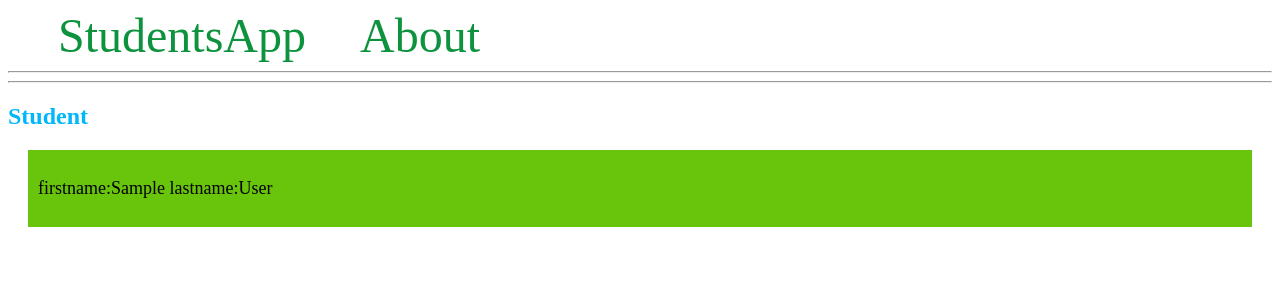
After one commit to yasirfaizahmed/web_dev, a Flask app: page /student/1/ in a window 1280 px wide. The commit adds this page. Shown: the top 300 px of the page. Run offline with Flask 3, Linux system fonts and the light colour scheme; tables that the repository leaves empty hold one stand-in row (values such as "Sample post").

Commit message:
returns rendered_templates

```diff
--- a/app.py
+++ b/app.py
@@ -1,5 +1,6 @@
 import os
-from flask import Flask, render_template, request, url_for, redirect
+import datetime
+from flask import Flask, render_template, request, url_for, redirect, make_response, url_for
 from flask_sqlalchemy import SQLAlchemy
 
 from sqlalchemy.sql import func
@@ -31,29 +32,29 @@ class Student(db.Model):
 @app.route("/")
 def index():
   # students = Student.query.all()
-  # return render_template('index.html', students=students)
-  return "Home"
+  return render_template('index.html')
+  # return "Home"
 
 
 @app.route("/students/", methods=["GET"])
 def students():
-  output = {}
+  output = []
   students = Student.query.all()
   for student in students:
-    output.update({student.id: {"firstname": student.firstname,
-                                "lastname": student.lastname,
-                                "email": student.email,
-                                "age": student.age,
-                                "created_at": student.created_at,
-                                "bio": student.bio
-                                }})
-  return output
+    output.append({"firstname": student.firstname,
+                   "lastname": student.lastname,
+                   "email": student.email,
+                   "age": student.age,
+                   "created_at": student.created_at,
+                   "bio": student.bio
+                   })
+  return render_template('students.html', all_students=output)
 
 
-@app.route("/students/<int:student_id>/", methods=["GET"])
-def student_id(student_id):
+@app.route("/student/<int:student_id>/", methods=["GET"])
+def student(student_id):
   student = Student.query.get_or_404(student_id)
-  return f"student_details: {student}"
+  return render_template('student.html', student=student)
 
 
 @app.route("/edit-student/<int:student_id>", methods=["POST"])
--- a/templates/base.html
+++ b/templates/base.html
@@ -2,57 +2,26 @@
 <html lang="en">
   <head>
     <meta charset="UTF-8">
-    <title>{% block title %} {% endblock %} - FlaskApp</title>
+    <title>{%block title%} Base {%endblock%} </title>
     <style>
-        .title {
-            margin: 5px;
-        }
-
-        .content {
-            margin: 5px;
-            width: 100%;
-            display: flex;
-            flex-direction: row;
-            flex-wrap: wrap;
-        }
-
-        .student {
-            flex: 20%;
-            padding: 10px;
-            margin: 5px;
-            background-color: #f3f3f3;
-            inline-size: 100%;
-        }
-
-        .bio {
-            padding: 10px;
-            margin: 5px;
-            background-color: #ffffff;
-            color: #004835;
-        }
-
-        .name a {
-            color: #00a36f;
-            text-decoration: none;
-        }
-
-        nav a {
-            color: #d64161;
+      nav a{
+        color: rgb(13, 146, 62);
         font-size: 3em;
         margin-left: 50px;
         text-decoration: none;
       }
     </style>
   </head>
+
   <body>
     <nav>
-        <a href="{{ url_for('index') }}">FlaskApp</a>
-        <a href="#">Create</a>
+      <a href="#">StudentsApp</a>
       <a href="#">About</a>
     </nav>
     <hr>
+    <hr>
     <div class="content">
-        {% block content %} {% endblock %}
+      {%block content%}{%endblock%}
     </div>
   </body>
 </html>
--- /dev/null
+++ b/templates/student.html
@@ -0,0 +1,12 @@
+{%extends 'base.html'%}
+
+{%block content%}
+
+<div class="Student" style="color: rgb(0, 183, 250)">
+  <h2> Student </h2>
+  <div style="padding: 10px; background-color: rgb(105, 197, 12); margin: 20px">
+    <p style="font-size: 18px; color: rgb(0,0,0)">{{"firstname:{} lastname:{}".format(student.firstname, student.lastname)}}</p>
+  </div>
+</div>
+
+{%endblock%}
```
Also changed, not shown: templates/index.html (+9 -21 lines), templates/students.html (added, +17 -0 lines). Lines whose indentation alone changed are shown as unchanged.
